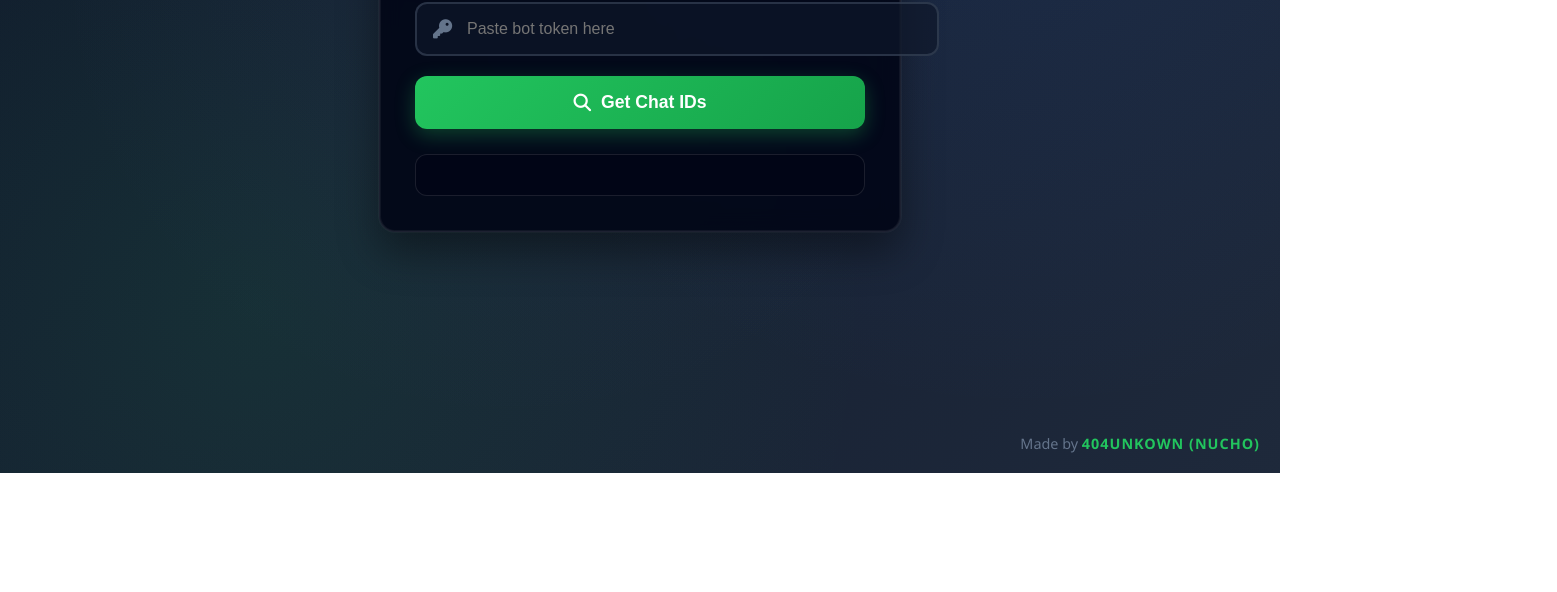
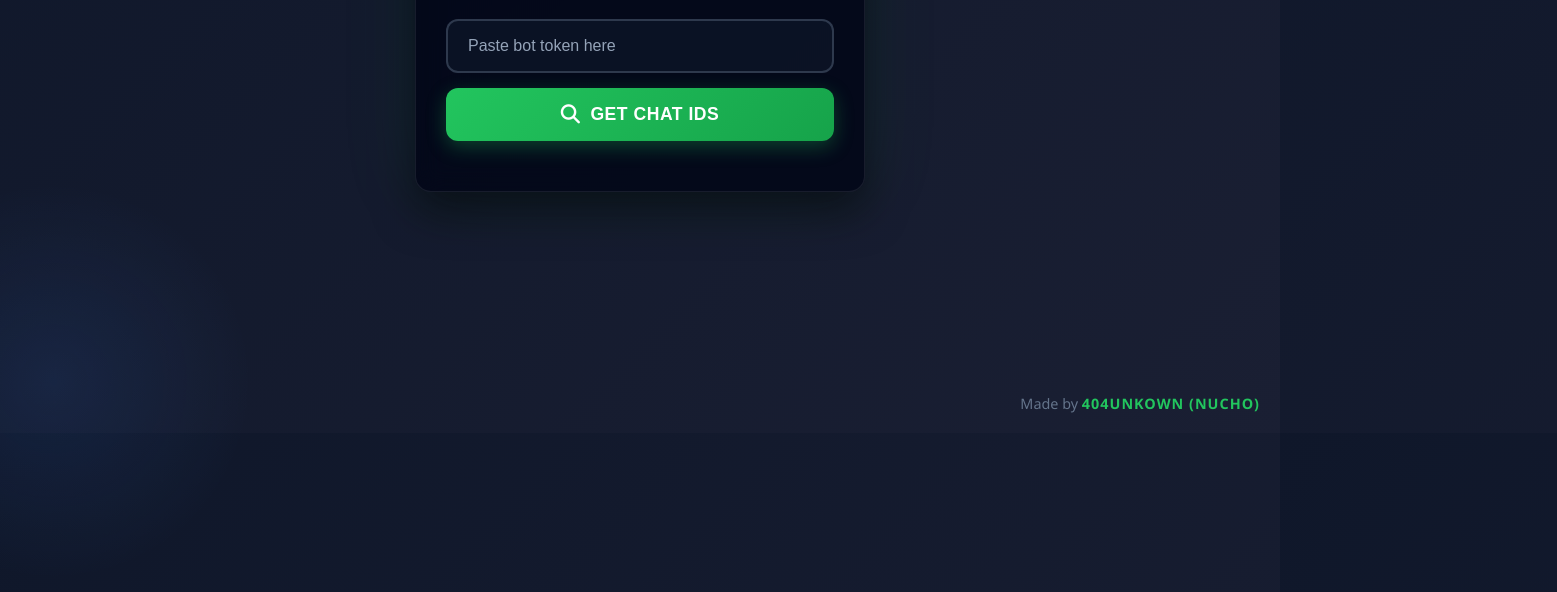
Before and after one commit to 404unkown/Nuch, a website: page public/index.html in a window 1280 px wide. Shown: the part 367-959 px from the top of the page, 1557 px wide, since content can reach past the window. Before the commit the page ends 840 px from the top, so only its background shows below. Drawn offline with Linux system fonts and the light colour scheme.

Commit message:
Update index.html

```diff
--- a/public/index.html
+++ b/public/index.html
@@ -5,65 +5,95 @@
   <title>Telegram Chat ID Finder</title>
   <link rel="stylesheet" href="https://cdnjs.cloudflare.com/ajax/libs/font-awesome/6.4.0/css/all.min.css">
   <style>
+    * {
+      margin: 0;
+      padding: 0;
+      box-sizing: border-box;
+    }
+
     body {
-      font-family: 'Segoe UI', system-ui, sans-serif;
-      background: linear-gradient(135deg, #0f172a 0%, #1e293b 100%);
+      font-family: 'Segoe UI', 'Roboto', sans-serif;
+      background: linear-gradient(135deg, #0f172a 0%, #1a1f33 100%);
       color: #fff;
       display: flex;
       justify-content: center;
       align-items: center;
       min-height: 100vh;
-      margin: 0;
       padding: 20px;
       position: relative;
-      overflow-x: hidden;
+      overflow: hidden;
     }
 
-    /* Animated background effect */
-    body::before {
-      content: '';
+    /* Background glow effects */
+    .glow-effect {
       position: absolute;
-      top: 0;
-      left: 0;
-      right: 0;
-      height: 100%;
-      background:
-        radial-gradient(circle at 20% 80%, rgba(34, 197, 94, 0.1) 0%, transparent 50%),
-        radial-gradient(circle at 80% 20%, rgba(59, 130, 246, 0.1) 0%, transparent 50%),
-        radial-gradient(circle at 40% 40%, rgba(139, 92, 246, 0.05) 0%, transparent 50%);
+      width: 500px;
+      height: 500px;
+      border-radius: 50%;
+      background: radial-gradient(circle, rgba(34, 197, 94, 0.15) 0%, transparent 70%);
+      top: -200px;
+      right: -200px;
       z-index: -1;
+      animation: float 8s ease-in-out infinite;
+    }
+
+    .glow-effect-2 {
+      position: absolute;
+      width: 400px;
+      height: 400px;
+      border-radius: 50%;
+      background: radial-gradient(circle, rgba(59, 130, 246, 0.1) 0%, transparent 70%);
+      bottom: -150px;
+      left: -150px;
+      z-index: -1;
+      animation: float 10s ease-in-out infinite reverse;
+    }
+
+    @keyframes float {
+      0%, 100% {
+        transform: translate(0, 0) rotate(0deg);
+      }
+      33% {
+        transform: translate(30px, -20px) rotate(120deg);
+      }
+      66% {
+        transform: translate(-20px, 15px) rotate(240deg);
+      }
     }
 
     .box {
-      background: rgba(2, 6, 23, 0.9);
-      backdrop-filter: blur(10px);
-      padding: 35px;
+      background: rgba(2, 6, 23, 0.85);
+      backdrop-filter: blur(12px);
+      padding: 30px;
       border-radius: 16px;
       width: 100%;
       max-width: 450px;
-      border: 1px solid rgba(255, 255, 255, 0.1);
+      border: 1px solid rgba(255, 255, 255, 0.08);
       box-shadow:
-        0 20px 40px rgba(0, 0, 0, 0.4),
-        0 0 0 1px rgba(255, 255, 255, 0.05),
-        inset 0 0 0 1px rgba(255, 255, 255, 0.05);
+        0 20px 40px rgba(0, 0, 0, 0.5),
+        0 0 80px rgba(34, 197, 94, 0.1),
+        inset 0 1px 0 rgba(255, 255, 255, 0.1);
+      position: relative;
+      z-index: 1;
       transition: transform 0.3s ease, box-shadow 0.3s ease;
     }
 
     .box:hover {
       transform: translateY(-5px);
       box-shadow:
-        0 25px 50px rgba(0, 0, 0, 0.5),
-        0 0 0 1px rgba(255, 255, 255, 0.08),
-        inset 0 0 0 1px rgba(255, 255, 255, 0.08);
+        0 25px 50px rgba(0, 0, 0, 0.6),
+        0 0 100px rgba(34, 197, 94, 0.15),
+        inset 0 1px 0 rgba(255, 255, 255, 0.15);
     }
 
     h3 {
-      color: #fff;
       font-size: 1.8rem;
       margin-bottom: 25px;
       display: flex;
       align-items: center;
       gap: 12px;
+      color: #f8fafc;
+      text-shadow: 0 2px 4px rgba(0, 0, 0, 0.3);
     }
 
     h3 i {
@@ -75,50 +105,45 @@
     @keyframes pulse {
       0%, 100% {
         transform: scale(1);
+        opacity: 1;
       }
       50% {
         transform: scale(1.1);
+        opacity: 0.8;
       }
     }
 
-    .input-container {
-      position: relative;
-      margin-bottom: 20px;
+    input {
+      width: 100%;
+      padding: 16px 20px;
+      margin-top: 10px;
+      border-radius: 12px;
+      border: 2px solid rgba(71, 85, 105, 0.6);
+      background: rgba(15, 23, 42, 0.7);
+      color: #f1f5f9;
+      font-size: 1rem;
+      transition: all 0.3s ease;
+      outline: none;
     }
 
-    #token {
-      width: 100%;
-      padding: 16px 20px 16px 50px;
-      border-radius: 12px;
-      border: 2px solid rgba(71, 85, 105, 0.5);
-      background: rgba(15, 23, 42, 0.7);
-      color: #fff;
-      font-size: 1rem;
-      transition: all 0.3s ease;
+    input:focus {
+      border-color: #22c55e;
+      box-shadow: 0 0 0 4px rgba(34, 197, 94, 0.2);
+      background: rgba(15, 23, 42, 0.9);
     }
 
-    #token:focus {
-      outline: none;
-      border-color: #22c55e;
-      box-shadow: 0 0 0 3px rgba(34, 197, 94, 0.2);
-    }
-
-    .input-container i {
-      position: absolute;
-      left: 18px;
-      top: 50%;
-      transform: translateY(-50%);
-      color: #64748b;
-      font-size: 1.2rem;
+    input::placeholder {
+      color: #94a3b8;
     }
 
     button {
       width: 100%;
       padding: 16px;
+      margin-top: 15px;
+      border-radius: 12px;
+      border: none;
       background: linear-gradient(135deg, #22c55e 0%, #16a34a 100%);
       color: white;
-      border: none;
-      border-radius: 12px;
       font-size: 1.1rem;
       font-weight: 600;
       cursor: pointer;
@@ -128,6 +153,8 @@
       gap: 10px;
       transition: all 0.3s ease;
       box-shadow: 0 6px 20px rgba(34, 197, 94, 0.3);
+      letter-spacing: 0.5px;
+      text-transform: uppercase;
     }
 
     button:hover {
@@ -140,69 +167,83 @@
       transform: translateY(0);
     }
 
+    button i {
+      font-size: 1.2rem;
+    }
+
     #output {
-      margin-top: 25px;
-      font-size: 1rem;
-      background: rgba(2, 6, 23, 0.9);
-      padding: 20px;
+      margin-top: 20px;
+      font-size: 14px;
+      background: transparent;
       border-radius: 12px;
-      border: 1px solid rgba(255, 255, 255, 0.1);
       max-height: 400px;
       overflow-y: auto;
-      transition: all 0.3s ease;
+      padding-right: 5px;
     }
 
-    /* Custom scrollbar for output */
+    /* Custom scrollbar */
     #output::-webkit-scrollbar {
-      width: 8px;
+      width: 6px;
     }
 
     #output::-webkit-scrollbar-track {
-      background: rgba(15, 23, 42, 0.5);
+      background: rgba(15, 23, 42, 0.3);
       border-radius: 10px;
     }
 
     #output::-webkit-scrollbar-thumb {
-      background: #22c55e;
+      background: linear-gradient(to bottom, #22c55e, #16a34a);
       border-radius: 10px;
     }
 
     .result {
-      background: rgba(15, 23, 42, 0.8);
+      margin-top: 15px;
+      font-size: 14px;
+      background: linear-gradient(135deg, rgba(15, 23, 42, 0.9) 0%, rgba(2, 6, 23, 0.9) 100%);
       padding: 18px;
-      border-radius: 10px;
-      margin-bottom: 15px;
+      border-radius: 12px;
       border-left: 4px solid #22c55e;
-      transition: transform 0.2s ease;
+      border-bottom: 2px solid rgba(34, 197, 94, 0.3);
+      transition: all 0.3s ease;
+      animation: slideIn 0.4s ease;
+    }
+
+    @keyframes slideIn {
+      from {
+        opacity: 0;
+        transform: translateY(10px);
+      }
+      to {
+        opacity: 1;
+        transform: translateY(0);
+      }
     }
 
     .result:hover {
       transform: translateX(5px);
-      background: rgba(15, 23, 42, 0.9);
-    }
-
-    .result:last-child {
-      margin-bottom: 0;
+      background: linear-gradient(135deg, rgba(15, 23, 42, 0.95) 0%, rgba(2, 6, 23, 0.95) 100%);
+      box-shadow: 0 5px 15px rgba(0, 0, 0, 0.2);
     }
 
     .result b {
       color: #22c55e;
       font-weight: 600;
+      display: inline-block;
+      min-width: 60px;
     }
 
     .loading {
       display: flex;
       align-items: center;
       justify-content: center;
-      gap: 15px;
-      padding: 30px;
-      color: #94a3b8;
-      font-size: 1.1rem;
+      gap: 12px;
+      padding: 20px;
+      color: #cbd5e1;
+      font-weight: 500;
     }
 
     .loading i {
       color: #22c55e;
-      font-size: 1.5rem;
       animation: spin 1.5s linear infinite;
     }
 
@@ -214,26 +255,28 @@
     .error {
       color: #f87171;
       background: rgba(239, 68, 68, 0.1);
-      padding: 18px;
-      border-radius: 10px;
+      padding: 16px;
+      border-radius: 12px;
       border-left: 4px solid #ef4444;
+      font-weight: 500;
       display: flex;
       align-items: center;
-      gap: 12px;
+      gap: 10px;
     }
 
     .error i {
-      font-size: 1.3rem;
+      font-size: 1.2rem;
     }
 
-    /* Footer with creator credit */
+    /* Creator credit in bottom right */
     .creator {
-      position: absolute;
+      position: fixed;
       bottom: 20px;
       right: 20px;
       color: #64748b;
       font-size: 0.9rem;
       font-weight: 500;
+      z-index: 10;
     }
 
     .creator span {
@@ -243,10 +286,10 @@
       letter-spacing: 1px;
     }
 
-    /* Responsive adjustments */
-    @media (max-width: 500px) {
+    /* Responsive */
+    @media (max-width: 480px) {
       .box {
-        padding: 25px;
+        padding: 25px 20px;
       }
 
       h3 {
@@ -257,26 +300,21 @@
         position: relative;
         bottom: auto;
         right: auto;
-        margin-top: 20px;
         text-align: center;
+        margin-top: 25px;
       }
     }
   </style>
 </head>
 <body>
+  <!-- Background effects -->
+  <div class="glow-effect"></div>
+  <div class="glow-effect-2"></div>
+
   <div class="box">
     <h3><i class="fab fa-telegram"></i> Telegram Chat ID Finder</h3>
-
-    <div class="input-container">
-      <i class="fas fa-key"></i>
-      <input id="token" placeholder="Paste bot token here" />
-    </div>
-
-    <button onclick="getChatId()">
-      <i class="fas fa-search"></i>
-      Get Chat IDs
-    </button>
-
+    <input id="token" placeholder="Paste bot token here" />
+    <button onclick="getChatId()"><i class="fas fa-search"></i> Get Chat IDs</button>
     <div id="output"></div>
   </div>
 
@@ -285,58 +323,27 @@
   </div>
 
   <script>
+    // EXACT SAME JAVASCRIPT as your original
     async function getChatId() {
       const token = document.getElementById("token").value;
       const out = document.getElementById("output");
-      out.innerHTML = `
-        <div class="loading">
-          <i class="fas fa-spinner"></i>
-          <span>⏳ Fetching chats from Telegram...</span>
-        </div>
-      `;
+      out.innerHTML = '<div class="loading"><i class="fas fa-spinner"></i>⏳ Fetching...</div>';
 
       try {
-        // In a real implementation, this would call your backend
-        // For now, we'll simulate the API call with a delay
-        await new Promise(resolve => setTimeout(resolve, 1500));
+        const res = await fetch("/get-chat-id", {
+          method: "POST",
+          headers: { "Content-Type": "application/json" },
+          body: JSON.stringify({ token })
+        });
 
-        // Simulate API response - in reality, you'd use:
-        // const res = await fetch("/get-chat-id", {
-        //   method: "POST",
-        //   headers: { "Content-Type": "application/json" },
-        //   body: JSON.stringify({ token })
-        // });
-        // const data = await res.json();
-
-        // For demo purposes, let's simulate a response
-        let data;
-        if (!token) {
-          data = { success: false, error: "Please enter a bot token" };
-        } else if (token.length < 20) {
-          data = { success: false, error: "Invalid token format" };
-        } else {
-          // Sample chat data for demonstration
-          data = {
-            success: true,
-            chats: [
-              { id: -1001234567890, type: "group", name: "My Awesome Group" },
-              { id: 123456789, type: "private", name: "John Doe" },
-              { id: -1009876543210, type: "channel", name: "Tech News" },
-              { id: 987654321, type: "private", name: "Jane Smith" }
-            ]
-          };
-        }
+        const data = await res.json();
 
         if (!data.success) {
-          out.innerHTML = `
-            <div class="error">
-              <i class="fas fa-exclamation-circle"></i>
-              <span>❌ ${data.error}</span>
-            </div>
-          `;
+          out.innerHTML = `<div class="error"><i class="fas fa-exclamation-circle"></i>❌ ${data.error}</div>`;
           return;
         }
 
+        // EXACT SAME output format as your original
         out.innerHTML = data.chats.map(c =>
           `<div class="result">
             <b>ID:</b> ${c.id}<br>
@@ -344,18 +351,12 @@
             <b>Name:</b> ${c.name}
           </div>`
         ).join("");
-
       } catch (error) {
-        out.innerHTML = `
-          <div class="error">
-            <i class="fas fa-exclamation-triangle"></i>
-            <span>❌ Connection error. Please try again.</span>
-          </div>
-        `;
+        out.innerHTML = `<div class="error"><i class="fas fa-exclamation-triangle"></i>❌ Failed to fetch data</div>`;
       }
     }
 
-    // Add enter key support
+    // Add enter key support (optional bonus)
     document.getElementById("token").addEventListener("keypress", function(event) {
       if (event.key === "Enter") {
         event.preventDefault();
```
